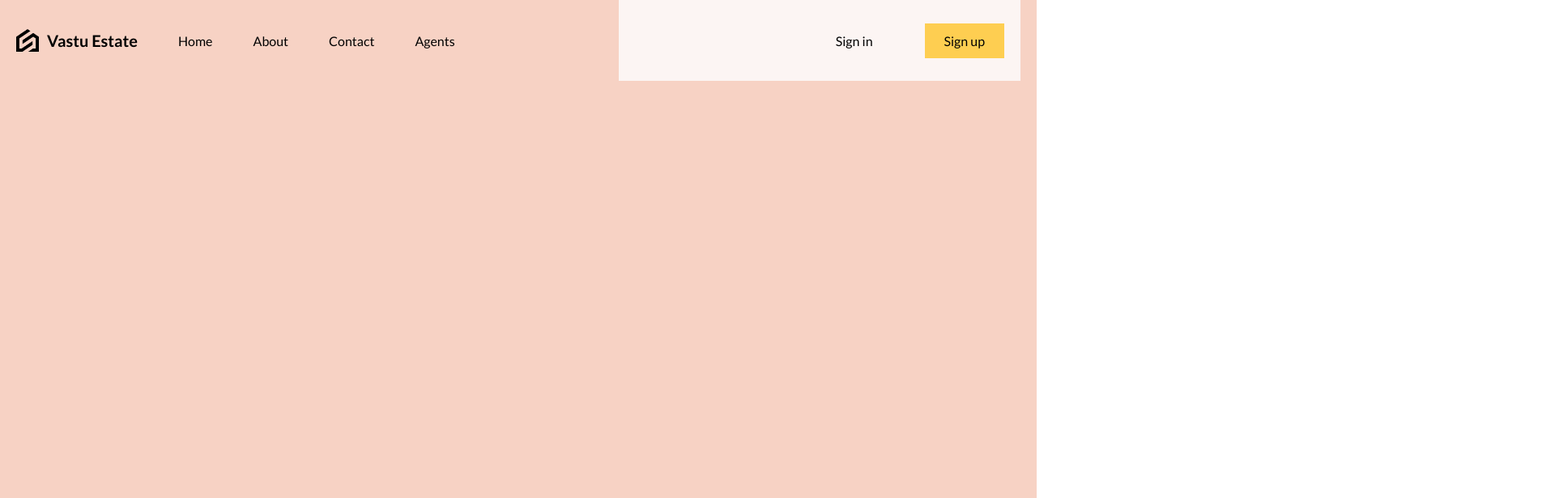
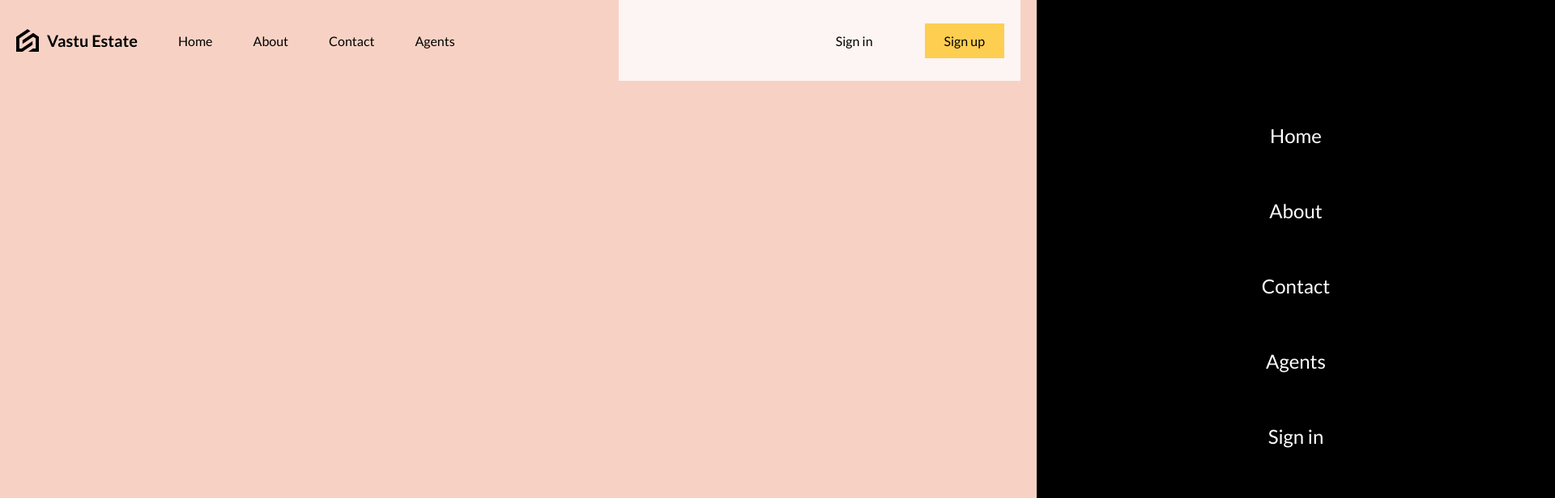
Before and after one commit to siddhbhalodia/real-estate-app, a React (Vite) app: page / in a window 1280 px wide. Shown: the top 616 px of the page at 81% size, 1920 px wide, since content can reach past the window. Built offline with nearby package versions, Linux system fonts and the light colour scheme.

Commit message:
added Homepage design

```diff
--- a/src/components/navbar/Navbar.jsx
+++ b/src/components/navbar/Navbar.jsx
@@ -1,6 +1,8 @@
+import { useState } from "react"
 import "./navbar.scss"
 
 function Navbar(){
+    const[open,setOpen] = useState(false)
     return (
         <nav>
             <div className="left">
@@ -16,6 +18,18 @@
             <div className="right">
                 <a href="/">Sign in</a>
                 <a href="/" className="register">Sign up</a>
+                <div className="menuIcon">
+                    <img src="/menu.png" alt="" onClick = {()=>setOpen((prev) => !prev)}/>
+                </div>
+
+                <div className={open ? "menu active" : "menu                    "}>
+                <a href="/">Home</a>
+                <a href="/">About</a>
+                <a href="/">Contact</a>
+                <a href="/">Agents</a>
+                <a href="/">Sign in</a>
+                <a href="/">Sign up</a>
+                </div>
             </div>
         </nav>
     )
--- a/src/components/navbar/navbar.scss
+++ b/src/components/navbar/navbar.scss
@@ -1,3 +1,5 @@
+@import "../../responsive.scss";
+
 nav{
     display: flex;
     justify-content: space-between;
@@ -6,6 +8,10 @@
 
     a{
         transition: all 0.4s ease;
+
+        @include sm{
+            display: none;
+        }
 
         &:hover{
             scale: 1.05;
@@ -28,6 +34,15 @@
             img{
                 width: 28px;
             }
+
+            span{
+                @include md{
+                    display: none;
+                }
+                @include sm{
+                    display: initial;
+                }
+            }
         }
     }
     .right{
@@ -38,6 +53,10 @@
         background-color: #fcf5f3;
         height: 100%;
 
+        @include md{
+            background-color: transparent;
+        }
+
         a{
             padding: 12px 24px;
             margin: 20px;
@@ -45,8 +64,49 @@
 
         .register{
             background-color: #fece51;
+            // display: flex;
+            // gap: 20px;
+        }
+
+        .menuIcon{
+            display: none;
+            z-index: 999;
+
+            img{
+                width: 36px;
+                height: 36px;
+                cursor: pointer;
+            }
+
+            @include sm{
+                display: inline;
+            }
+        }
+
+        .menu{
+            position: absolute;
+            top: 0;
+            right: -50%;
+            background-color: black;
+            color: white;
+            height: 100vh;
+            width: 50%;
+            transition: all 1s ease;
             display: flex;
-            gap: 20px;
+            flex-direction: column;
+            align-items: center;
+            justify-content: center;
+            font-size: 24px;
+
+            &.active{
+                right: 0;
+            }
+
+            @include sm{
+                a{
+                    display: initial;
+                }
+            }
         }
     }
 }
```
